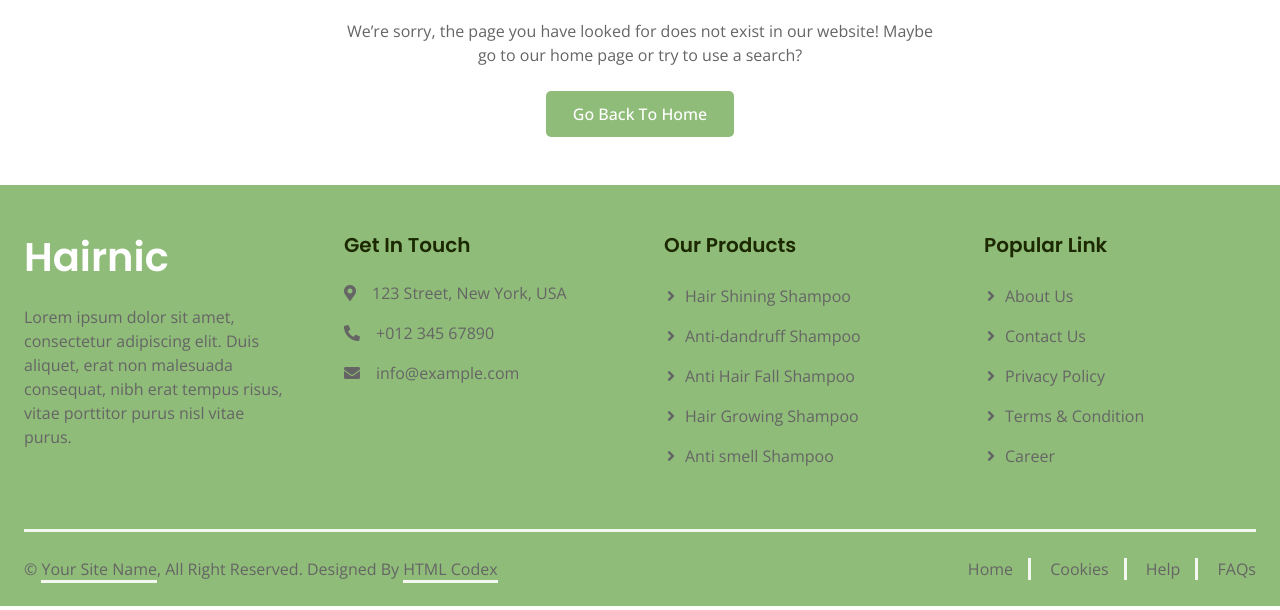
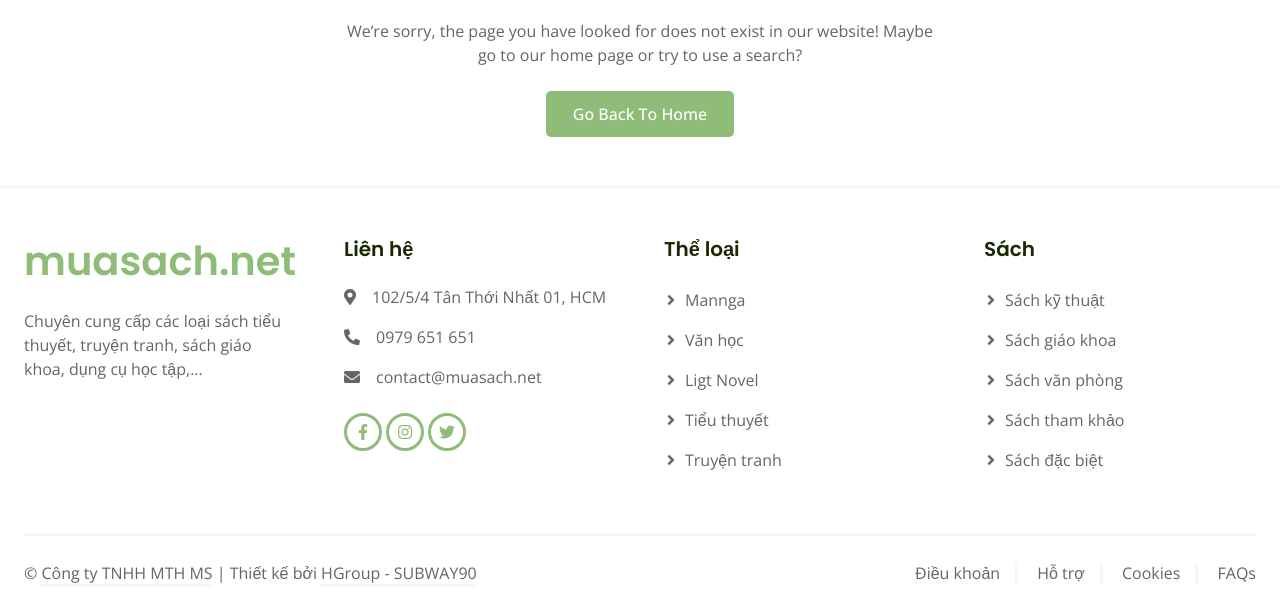
Before and after one commit to subway90/muasach, a PHP site: template view/404.php in a window 1280 px wide; the page is wider, and only the part inside the window is pictured. Shown: the part 386-996 px from the top of that part. Run offline with PHP 8.4, Linux system fonts and the light colour scheme; the template is opened without the code that fills it, so the values that code supplies are empty; some libraries are stand-ins or nearby versions.

Commit message:
form footer

```diff
--- a/view/user/footer.php
+++ b/view/user/footer.php
@@ -1,41 +1,39 @@
 <!-- Footer Start -->
-<div class="container-fluid footer bg-primary">
+<div class="container-fluid footer border-top border-4">
     <div class="container py-5">
         <div class="row g-5">
             <div class="col-md-6 col-lg-3 wow fadeIn" data-wow-delay="0.1s">
                 <a href="index.html" class="d-inline-block mb-3">
-                    <h1 class="text-white">Hairnic</h1>
+                    <h1 class="text-primary">muasach.net</h1>
                 </a>
-                <p class="mb-0">Lorem ipsum dolor sit amet, consectetur adipiscing elit. Duis aliquet, erat non
-                    malesuada consequat, nibh erat tempus risus, vitae porttitor purus nisl vitae purus.</p>
+                <p class="mb-0">Chuyên cung cấp các loại sách tiểu thuyết, truyện tranh, sách giáo khoa, dụng cụ học tập,...</p>
             </div>
             <div class="col-md-6 col-lg-3 wow fadeIn" data-wow-delay="0.3s">
-                <h5 class="mb-4">Get In Touch</h5>
-                <p><i class="fa fa-map-marker-alt me-3"></i>123 Street, New York, USA</p>
-                <p><i class="fa fa-phone-alt me-3"></i>+012 345 67890</p>
-                <p><i class="fa fa-envelope me-3"></i>info@example.com</p>
+                <h5 class="mb-4">Liên hệ</h5>
+                <p><i class="fa fa-map-marker-alt me-3"></i>102/5/4 Tân Thới Nhất 01, HCM</p>
+                <p><i class="fa fa-phone-alt me-3"></i>0979 651 651</p>
+                <p><i class="fa fa-envelope me-3"></i>contact@muasach.net</p>
                 <div class="d-flex pt-2">
-                    <a class="btn btn-square btn-outline-primary me-1" href=""><i class="fab fa-twitter"></i></a>
                     <a class="btn btn-square btn-outline-primary me-1" href=""><i class="fab fa-facebook-f"></i></a>
                     <a class="btn btn-square btn-outline-primary me-1" href=""><i class="fab fa-instagram"></i></a>
-                    <a class="btn btn-square btn-outline-primary me-1" href=""><i class="fab fa-linkedin-in"></i></a>
+                    <a class="btn btn-square btn-outline-primary me-1" href=""><i class="fab fa-twitter"></i></a>
                 </div>
             </div>
             <div class="col-md-6 col-lg-3 wow fadeIn" data-wow-delay="0.5s">
-                <h5 class="mb-4">Our Products</h5>
-                <a class="btn btn-link" href="">Hair Shining Shampoo</a>
-                <a class="btn btn-link" href="">Anti-dandruff Shampoo</a>
-                <a class="btn btn-link" href="">Anti Hair Fall Shampoo</a>
-                <a class="btn btn-link" href="">Hair Growing Shampoo</a>
-                <a class="btn btn-link" href="">Anti smell Shampoo</a>
+                <h5 class="mb-4">Thể loại</h5>
+                <a class="btn btn-link" href="<?=ACT?>san-pham">Mannga</a>
+                <a class="btn btn-link" href="<?=ACT?>san-pham">Văn học</a>
+                <a class="btn btn-link" href="<?=ACT?>san-pham">Ligt Novel</a>
+                <a class="btn btn-link" href="<?=ACT?>san-pham">Tiểu thuyết</a>
+                <a class="btn btn-link" href="<?=ACT?>san-pham">Truyện tranh</a>
             </div>
             <div class="col-md-6 col-lg-3 wow fadeIn" data-wow-delay="0.7s">
-                <h5 class="mb-4">Popular Link</h5>
-                <a class="btn btn-link" href="">About Us</a>
-                <a class="btn btn-link" href="">Contact Us</a>
-                <a class="btn btn-link" href="">Privacy Policy</a>
-                <a class="btn btn-link" href="">Terms & Condition</a>
-                <a class="btn btn-link" href="">Career</a>
+                <h5 class="mb-4">Sách</h5>
+                <a class="btn btn-link" href="<?=ACT?>san-pham">Sách kỹ thuật</a>
+                <a class="btn btn-link" href="<?=ACT?>san-pham">Sách giáo khoa</a>
+                <a class="btn btn-link" href="<?=ACT?>san-pham">Sách văn phòng</a>
+                <a class="btn btn-link" href="<?=ACT?>san-pham">Sách tham khảo</a>
+                <a class="btn btn-link" href="<?=ACT?>san-pham">Sách đặc biệt</a>
             </div>
         </div>
     </div>
@@ -43,17 +41,15 @@
         <div class="copyright">
             <div class="row">
                 <div class="col-md-6 text-center text-md-start mb-3 mb-md-0">
-                    &copy; <a class="border-bottom" href="#">Your Site Name</a>, All Right Reserved.
-
-                    <!--/*** This template is free as long as you keep the footer author’s credit link/attribution link/backlink. If you'd like to use the template without the footer author’s credit link/attribution link/backlink, you can purchase the Credit Removal License from "https://htmlcodex.com/credit-removal". Thank you for your support. ***/-->
-                    Designed By <a class="border-bottom" href="https://htmlcodex.com">HTML Codex</a>
+                    &copy; <a class="border-bottom" href="#">Công ty TNHH MTH MS</a>
+                    | Thiết kế bởi <a class="border-bottom" href="https://github.com/subway90">HGroup - SUBWAY90</a>
                 </div>
                 <div class="col-md-6 text-center text-md-end">
                     <div class="footer-menu">
-                        <a href="">Home</a>
-                        <a href="">Cookies</a>
-                        <a href="">Help</a>
-                        <a href="">FAQs</a>
+                        <a href="#">Điều khoản</a>
+                        <a href="#">Hỗ trợ</a>
+                        <a href="#">Cookies</a>
+                        <a href="#">FAQs</a>
                     </div>
                 </div>
             </div>
```
